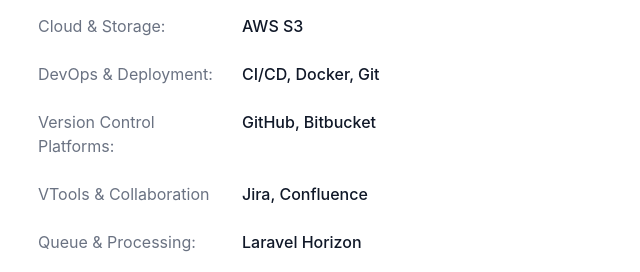
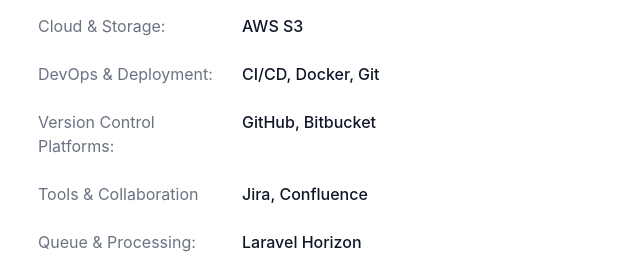
Before and after one commit to omarbucad/builthbymhar, a Next.js app: page / in a window 1280 px wide. Shown: the part 1498-1770 px from the top of the page, without its empty margins (298-938 px from the left). Built offline with nearby package versions, Linux system fonts and the light colour scheme.

Commit message:
fix typo in skills section title

```diff
--- a/component/skills.tsx
+++ b/component/skills.tsx
@@ -116,7 +116,7 @@
                     </div>
 
                     <div className="text-gray-500">
-                        VTools & Collaboration
+                        Tools & Collaboration
                     </div>
 
                     <div>
```
